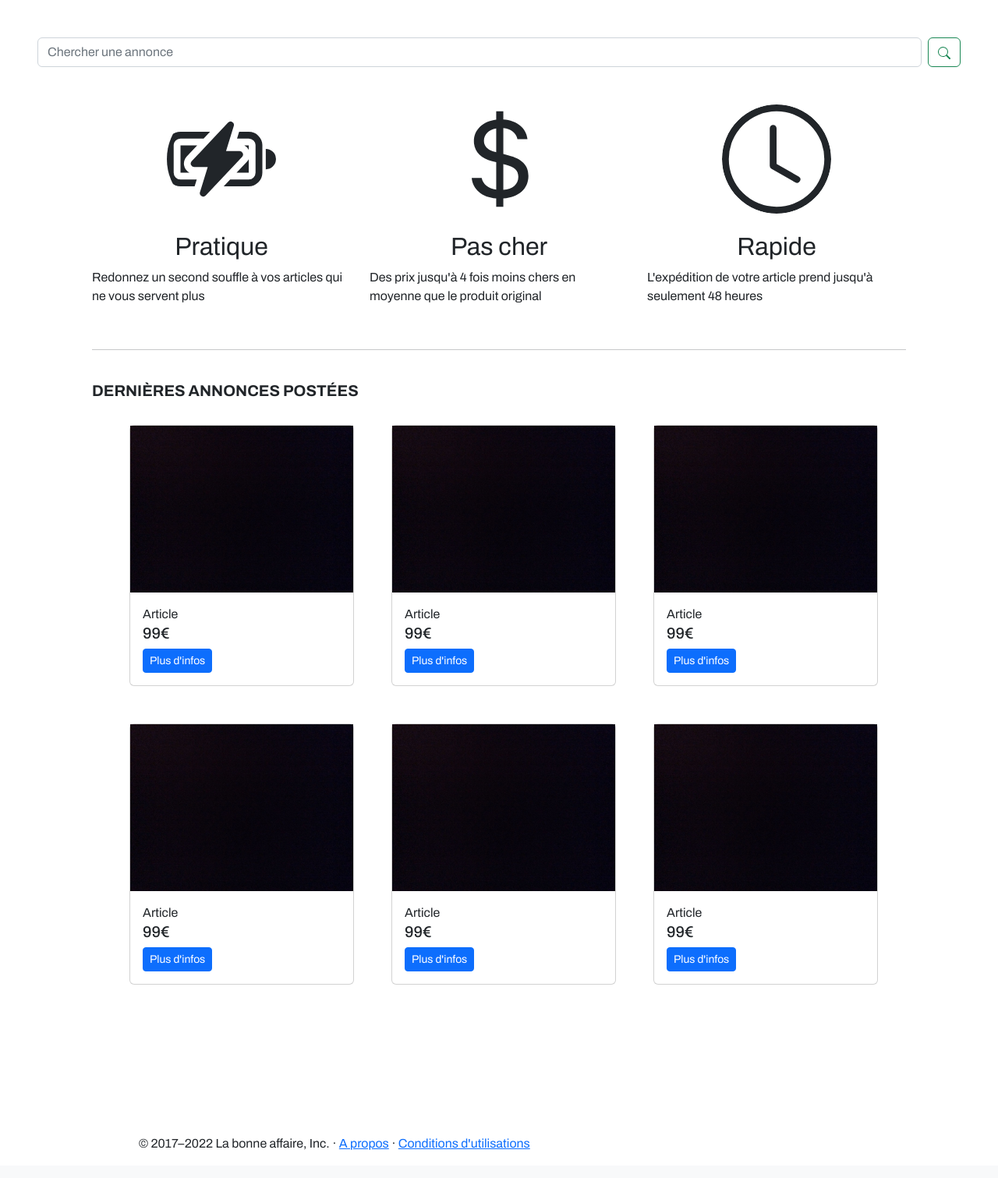
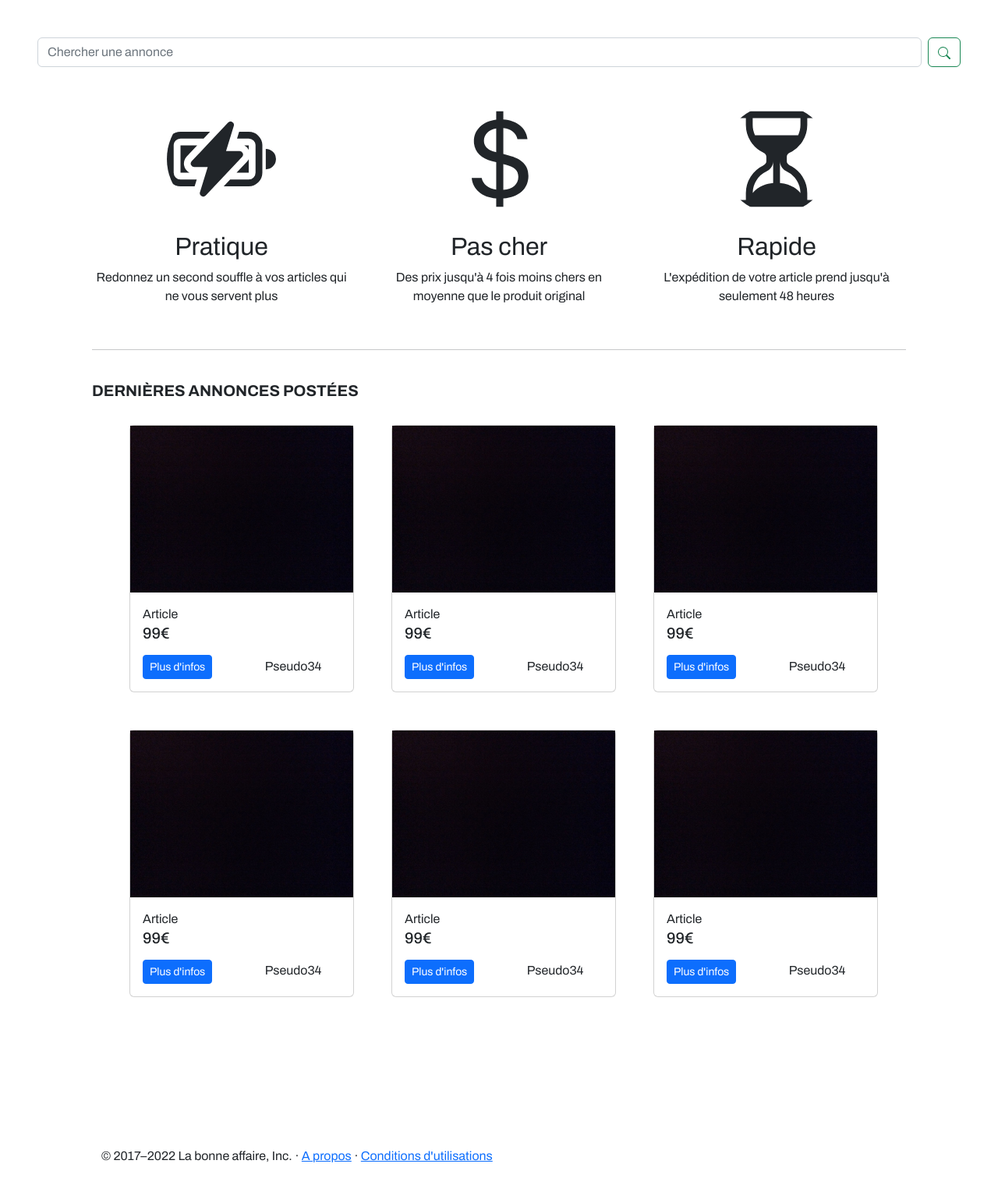
Before and after one commit to n4thans/LaBonneAffaire, a Symfony app: template templates/pages/home.html.twig in a window 1280 px wide. Shown: the part 70-1581 px from the top of the page at 78% size. Before the commit the page ends 1545 px from the top, so only its background shows below. Run offline with Twig, Linux system fonts and the light colour scheme; the template is opened without the code that fills it, so the values that code supplies are empty; some libraries are stand-ins or nearby versions.

Commit message:
Modif page home 27/10 14:52

```diff
--- a/templates/pages/home.html.twig
+++ b/templates/pages/home.html.twig
@@ -29,7 +29,7 @@
           </svg></svg>
           <br>
         <h2 class="fw-normal text-center">Pratique</h2>
-        <p>Redonnez un second souffle à vos articles qui ne vous servent plus</p>
+        <p class="text-center">Redonnez un second souffle à vos articles qui ne vous servent plus</p>
       </div><!-- /.col-lg-4 -->
 
       <div class="col-lg-4">
@@ -38,17 +38,17 @@
           </svg>
         <br>
         <h2 class="fw-normal text-center">Pas cher</h2>
-        <p>Des prix jusqu'à 4 fois moins chers en moyenne que le produit original</p>
+        <p class="text-center">Des prix jusqu'à 4 fois moins chers en moyenne que le produit original</p>
       </div><!-- /.col-lg-4 -->
 
       <div class="col-lg-4">
-        <svg class="bd-placeholder-img rounded-circle rounded mx-auto d-block" width="140" height="140" xmlns="<svg class="bd-placeholder-img rounded-circle" width="140" height="140" xmlns=<svg xmlns="http://www.w3.org/2000/svg" width="16" height="16" fill="currentColor" class="bi bi-clock" viewBox="0 0 16 16">
-            <path d="M8 3.5a.5.5 0 0 0-1 0V9a.5.5 0 0 0 .252.434l3.5 2a.5.5 0 0 0 .496-.868L8 8.71V3.5z"/>
-            <path d="M8 16A8 8 0 1 0 8 0a8 8 0 0 0 0 16zm7-8A7 7 0 1 1 1 8a7 7 0 0 1 14 0z"/>
-          </svg>
+        <svg class="bd-placeholder-img rounded-circle rounded mx-auto d-block" width="140" height="140" xmlns="<svg class="bd-placeholder-img rounded-circle" width="140" height="140" xmlns=<svg xmlns="http://www.w3.org/2000/svg" width="16" height="16" fill="currentColor" class="bi bi-hourglass-split" viewBox="0 0 16 16">
+          <path d="M2.5 15a.5.5 0 1 1 0-1h1v-1a4.5 4.5 0 0 1 2.557-4.06c.29-.139.443-.377.443-.59v-.7c0-.213-.154-.451-.443-.59A4.5 4.5 0 0 1 3.5 3V2h-1a.5.5 0 0 1 0-1h11a.5.5 0 0 1 0 1h-1v1a4.5 4.5 0 0 1-2.557 4.06c-.29.139-.443.377-.443.59v.7c0 .213.154.451.443.59A4.5 4.5 0 0 1 12.5 13v1h1a.5.5 0 0 1 0 1h-11zm2-13v1c0 .537.12 1.045.337 1.5h6.326c.216-.455.337-.963.337-1.5V2h-7zm3 6.35c0 .701-.478 1.236-1.011 1.492A3.5 3.5 0 0 0 4.5 13s.866-1.299 3-1.48V8.35zm1 0v3.17c2.134.181 3 1.48 3 1.48a3.5 3.5 0 0 0-1.989-3.158C8.978 9.586 8.5 9.052 8.5 8.351z"/>
+        </svg>
+
         <br>
         <h2 class="fw-normal text-center">Rapide</h2>
-        <p>L'expédition de votre article prend jusqu'à seulement 48 heures</p>
+        <p class="text-center">L'expédition de votre article prend jusqu'à seulement 48 heures</p>
       </div><!-- /.col-lg-4 -->
     </div><!-- /.row -->
 
@@ -70,19 +70,22 @@
       {% include 'partials/_annonce.html.twig' %}
     </div>
   </div>
+</div>
 <br>
 <br>
-  <div class="row justify-content-center">
-    <div class="col-4">
+<div class="container ps-5 pe-auto">
+  <div class="row align-items-start">
+    <div class="col">
       {% include 'partials/_annonce.html.twig' %}
     </div>
-    <div class="col-4">
+    <div class="col">
       {% include 'partials/_annonce.html.twig' %}
     </div>
-    <div class="col-4">
+    <div class="col">
       {% include 'partials/_annonce.html.twig' %}
     </div>
   </div>
+</div>
 
 <br>
 <br>
--- a/templates/partials/_annonce.html.twig
+++ b/templates/partials/_annonce.html.twig
@@ -2,7 +2,9 @@
     <img src={{asset('media/image.jpeg')}}>
     <div class="card-body">
       </h2 class="card-title">Article</h2>
-      <h5 class="font-weight-bold">99€</h5>
-      <button type="button" class="btn btn-primary btn-sm">Plus d'infos</button>
+      <h5 class="font-weight-bold pb-2">99€</h5>
+      <button type="button" class="btn btn-primary btn-sm me-5">Plus d'infos</button>
+      <p class="font-weight-bold d-inline pe-2 ps-3">Pseudo34</p>
     </div>
+
 </div>
```
